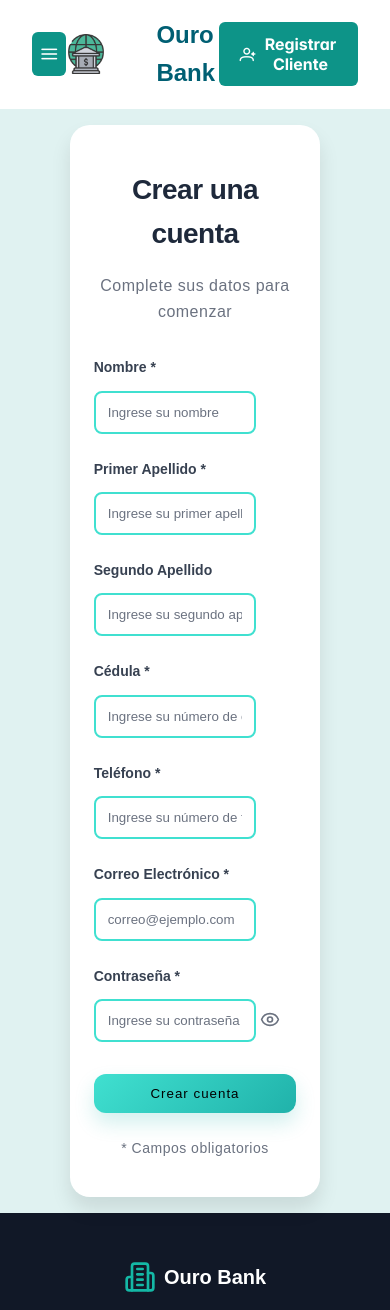
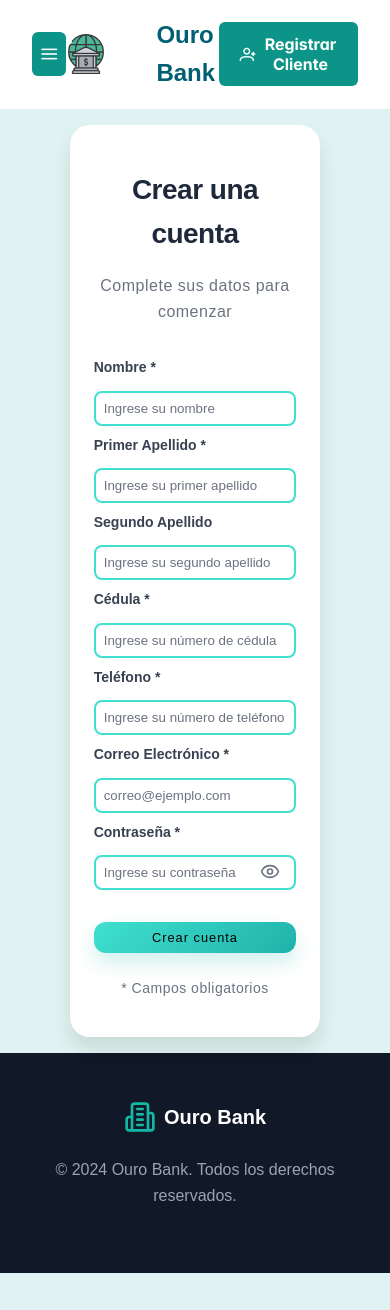
Before and after one commit to carlosnalpizar/ProyectoIng4, a React (Create React App) app in the folder frontend/: page /RegistroAnalista in a window 390 px wide. Shown: the top 1310 px of the page. After the commit the page ends 1273 px from the top, so only its background shows below. Built offline with nearby package versions, Linux system fonts and the light colour scheme; a web font is replaced by a local one.

Commit message:
Arreglo de paginas

```diff
--- a/frontend/src/Css/registroPrestamo.css
+++ b/frontend/src/Css/registroPrestamo.css
@@ -1,20 +1,13 @@
+/* Contenedor principal responsivo */
 .containerPrestamos {
-  max-width: 1100px !important;
-  max-height: 1000px !important;
+  max-width: 70%; /* Se adapta al tamaño de la pantalla */
+  max-height: 100%;
   padding: 2rem;
-  margin-left: 350px;
-  margin-top: 20px !important;
+  margin: 0 auto; /* Centra el contenedor */
   margin-bottom: 20px !important;
-
 }
 
-.form-input:disabled {
-  background-color: #92e1cb;
-  border-color: #dcdcdc;
-  color: #000000;
-  cursor: not-allowed;
-  opacity: 0.6;
-}
+/* Tarjeta del formulario */
 .loan-form-card {
   background: white;
   border-radius: 1rem;
@@ -29,6 +22,7 @@
   transform: translateY(-5px);
 }
 
+/* Título del formulario */
 .form-title {
   color: #008080;
   font-weight: 700;
@@ -37,14 +31,30 @@
   letter-spacing: 1px;
 }
 
+/* Grid del formulario */
 .form-grid {
   display: grid;
-  grid-template-columns: repeat(3, 1fr);
+  grid-template-columns: repeat(3, 1fr); /* 3 columnas por defecto */
   gap: 1.5rem;
 }
 
+@media (max-width: 1024px) {
+  .form-grid {
+    grid-template-columns: repeat(2, 1fr); /* 2 columnas en tabletas */
+    gap: 1rem;
+  }
+}
+
+@media (max-width: 640px) {
+  .form-grid {
+    grid-template-columns: 1fr; /* 1 columna en móviles */
+    gap: 0.5rem;
+  }
+}
+
+/* Inputs del formulario */
 .form-input {
-  width: 80%;
+  width: 100%; /* Asegura que ocupe todo el ancho */
   padding: 0.75rem;
   border: 2px solid #40E0D0;
   border-radius: 0.5rem;
@@ -53,12 +63,21 @@
   color: #008080;
 }
 
+.form-input:disabled {
+  background-color: #92e1cb; /* Color definido para disabled */
+  border-color: #dcdcdc;
+  color: #000000;
+  cursor: not-allowed;
+  opacity: 0.6;
+}
+
 .form-input:focus {
   outline: none;
   border-color: #20B2AA;
   box-shadow: 0 0 0 3px rgba(64, 224, 208, 0.2);
 }
 
+/* Etiquetas del formulario */
 .form-label {
   color: #008080;
   font-weight: 600;
@@ -66,8 +85,9 @@
   display: block;
 }
 
+/* Botón de envío */
 .submit-button-container {
-  text-align: center;  /* Centra el botón horizontalmente */
+  text-align: center; /* Centra el botón horizontalmente */
   margin-top: 1.5rem;
 }
 
@@ -78,36 +98,54 @@
   padding: 0.75rem 1.5rem;
   border-radius: 0.75rem;
   font-weight: 400;
-  max-height: 200px !important;
-  max-width: 400px !important;
-  align-items: center !important;
   letter-spacing: 1px;
   transition: all 0.3s ease;
   box-shadow: 0 10px 20px rgba(32, 178, 170, 0.2);
+  width: 100%; /* Botón responsivo */
+  max-width: 400px; /* Ancho máximo */
 }
 
 .submit-button:hover {
   background: linear-gradient(135deg, #20B2AA, #008080);
   transform: translateY(-3px);
-  align-items: center;
   color: #ffffff;
   box-shadow: 0 15px 25px rgba(32, 178, 170, 0.3);
 }
 
+/* Mensajes de error */
 .error-message {
   color: #FF6B6B;
   font-size: 0.8rem;
   margin-top: 0.25rem;
 }
 
-@media (max-width: 1024px) {
-  .form-grid {
-      grid-template-columns: repeat(2, 1fr);
+/* Responsividad adicional */
+@media (max-width: 768px) {
+  .loan-form-card {
+    padding: 1.5rem;
+  }
+
+  .submit-button {
+    padding: 0.5rem 1rem;
+    font-size: 0.9rem;
   }
 }
 
-@media (max-width: 640px) {
-  .form-grid {
-      grid-template-columns: 1fr;
+@media (max-width: 480px) {
+  .containerPrestamos {
+    padding: 1rem;
+  }
+
+  .form-title {
+    font-size: 1.2rem;
+  }
+
+  .form-input {
+    padding: 0.5rem;
+  }
+
+  .submit-button {
+    padding: 0.5rem 1rem;
+    font-size: 0.8rem;
   }
 }
--- a/frontend/src/Paginas/Inicio.jsx
+++ b/frontend/src/Paginas/Inicio.jsx
@@ -9,6 +9,7 @@ const BancoLanding = () => {
 
   const handleClick = () => {
     navigate('/Informacion');
+    window.scrollTo(0, 0);
   };
 
   const handleClick2 = () => {
```
